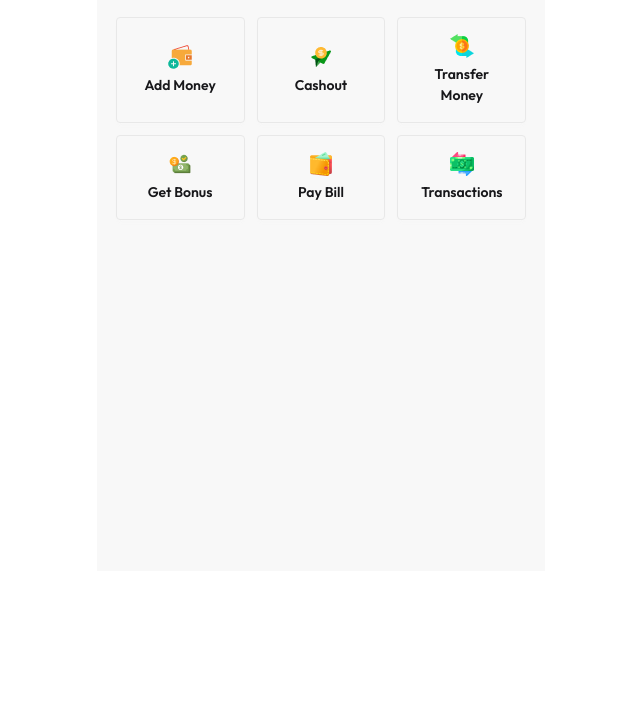
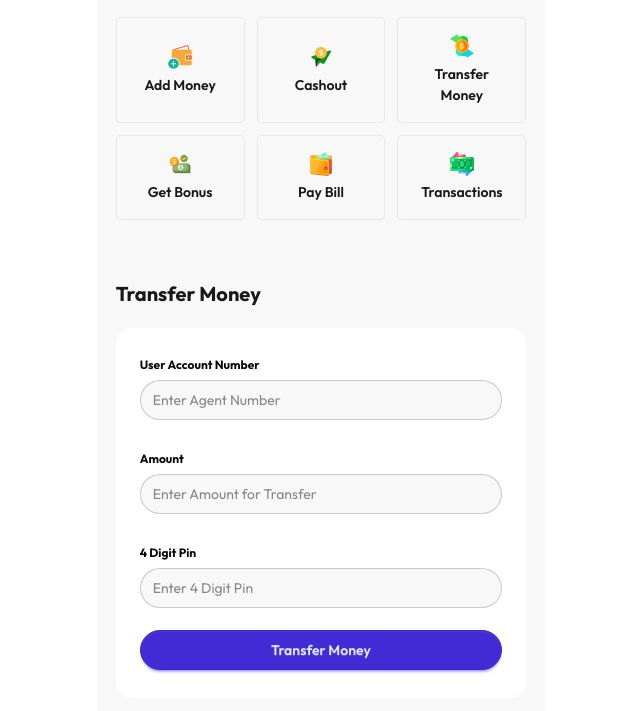
Before and after one commit to naimurrahmanniloy/payoo-mfs, a plain HTML site: page home.html in a window 1280 px wide. Shown: the part 229-940 px from the top of the page, without its empty margins (319-959 px from the left). Before the commit the page ends 800 px from the top, so only its background shows below. Drawn offline with nearby package versions, Linux system fonts and the light colour scheme.

Commit message:
done adding

```diff
--- a/home.html
+++ b/home.html
@@ -93,7 +93,7 @@
           <img src="./assets/opt-5.png" alt="" />
           <p>Pay Bill</p>
         </button>
-        <button onclick="showOnly('history')" class="btn flex-col h-full py-4">
+        <button class="btn flex-col h-full py-4">
           <img src="./assets/opt-6.png" alt="" />
           <p>Transactions</p>
         </button>
@@ -201,6 +201,57 @@
       </div>
     </section>
 
+
+    <section id="transfer" class="w-11/12 mx-auto py-5 ">
+      <h2 class="text-xl font-bold mb-5">Transfer Money</h2>
+      <div class="card bg-base-100 w-full rounded-2xl">
+        <div class="card-body">
+          <fieldset class="fieldset">
+            <label class="label text-neutral font-bold">User Account Number</label>
+            <input
+              id="transfer-num"
+              maxlength="11"
+              minlength="11"
+              type="text"
+              class="input w-full rounded-full bg-base-200"
+              placeholder="Enter Agent Number"
+            />
+            <br />
+            <label class="label text-neutral font-bold">Amount</label>
+            <input
+              id="transfer-amount"
+              maxlength="11"
+              minlength="11"
+              type="number"
+              class="input w-full rounded-full bg-base-200"
+              placeholder="Enter Amount for Transfer"
+            />
+            <br />
+            <label class="label text-neutral font-bold">4 Digit Pin</label>
+            <input
+              id="transfer-pin"
+              maxlength="4"
+              minlength="4"
+              type="password"
+              class="input rounded-full w-full bg-base-200"
+              placeholder="Enter 4 Digit Pin"
+            />
+            <button id="transfer-btn" class="btn btn-primary rounded-full mt-4">
+              Transfer Money
+            </button>
+          </fieldset>
+        </div>
+      </div>
+    </section>
+
+
+
+
+
+
+
+
+
     <section id="history" class="w-11/12 mx-auto py-5 space-y-5 hidden">
       <h2 class="text-xl font-bold mb-5">Transaction History</h2>
         <div class="" id="history-container">
@@ -211,5 +262,6 @@
     <script src="./script/machine.js"></script>
     <script src="./script/addMoney.js"></script>
     <script src="./script/cashout.js"></script>
+    <script src="./script/transfer.js"></script>
   </body>
 </html>
--- /dev/null
+++ b/script/transfer.js
@@ -0,0 +1,23 @@
+document.getElementById("transfer-btn").addEventListener("click", function () {
+  const transferNumber = getValueFromInput("transfer-num");
+  if (transferNumber.length != 11) {
+    alert("Invalid Mobile Number");
+    return;
+  }
+  const transferAmount = getValueFromInput("transfer-amount");
+  const balance = getBalance();
+  const newBalance = balance - Number(transferAmount);
+  if (newBalance < 0) {
+    alert("Insufficient Balance");
+    return;
+  }
+
+  const pin = getValueFromInput("transfer-pin");
+  if (pin === "1234") {
+    alert("Transfer Successful");
+    setBalance(newBalance);
+    return;
+  } else {
+    alert("Invalid PIN");
+  }
+});
```
